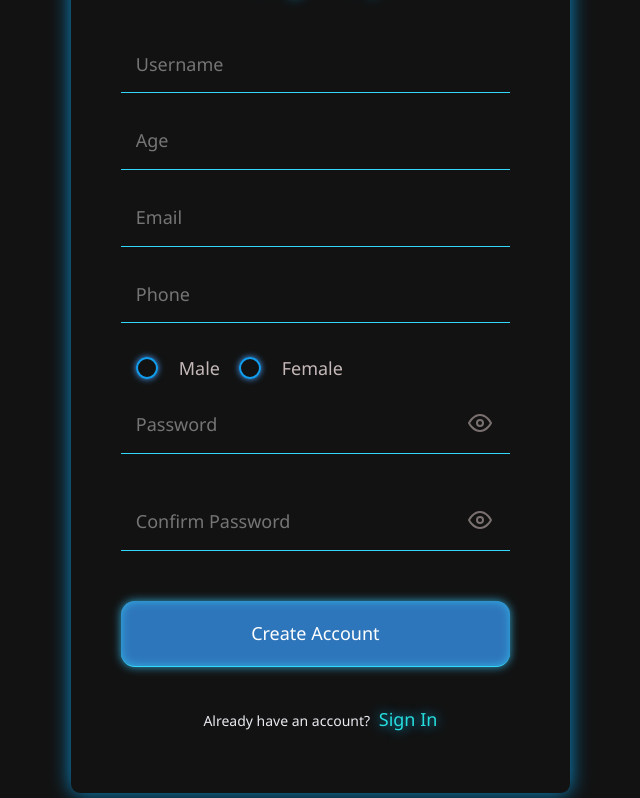
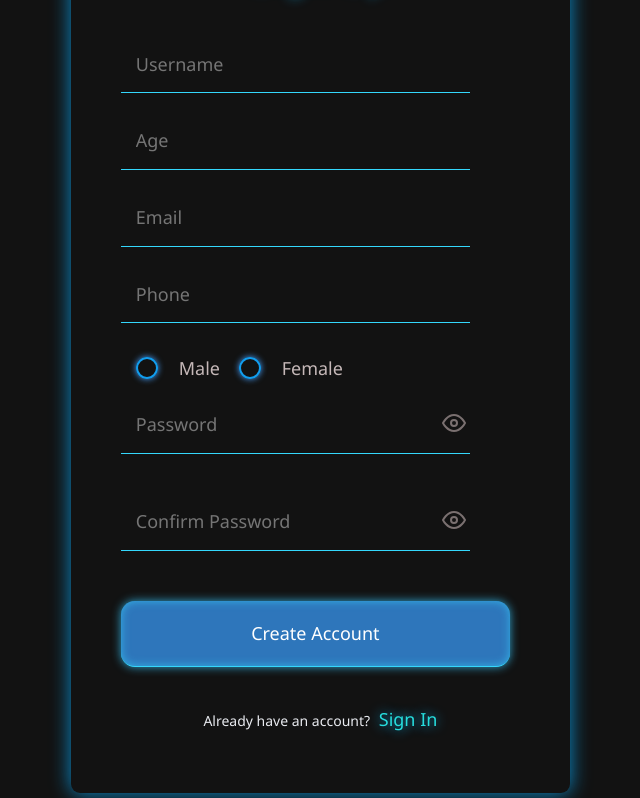
Before and after one commit to Hridesh-Srivastava/form-create, a website: page public/index.html in a window 1280 px wide. Shown: the part 123-921 px from the top of the page, without its empty margins (420-1060 px from the left). Drawn offline with nearby package versions, Linux system fonts and the light colour scheme.

Commit message:
initial commit

```diff
--- a/public/index.html
+++ b/public/index.html
@@ -1,4 +1,3 @@
-
 <!DOCTYPE html>
 <html lang="en">
 <head>
@@ -13,9 +12,7 @@
     <style>
         .container{
             display: block !important;
-
             margin-right: auto !important;
-            /*width:85% !important;*/
             width:78% !important;
         }
         p{
@@ -66,7 +63,7 @@
         }
         #passw1,#passw2 {
             position: absolute;
-            right: 2em;
+            right: 54px;
             cursor: pointer;
             color:rgb(122, 112, 112);
         }
@@ -75,6 +72,11 @@
             position: relative;
             display: flex;
             align-items: center;
+        }
+
+        .box {
+            width: calc(100% - 50px);
+            padding-right: 50px;
         }
     </style>
     <div class="container">
```
Also changed, not shown: public/sign_in.html (+7 -5 lines).
